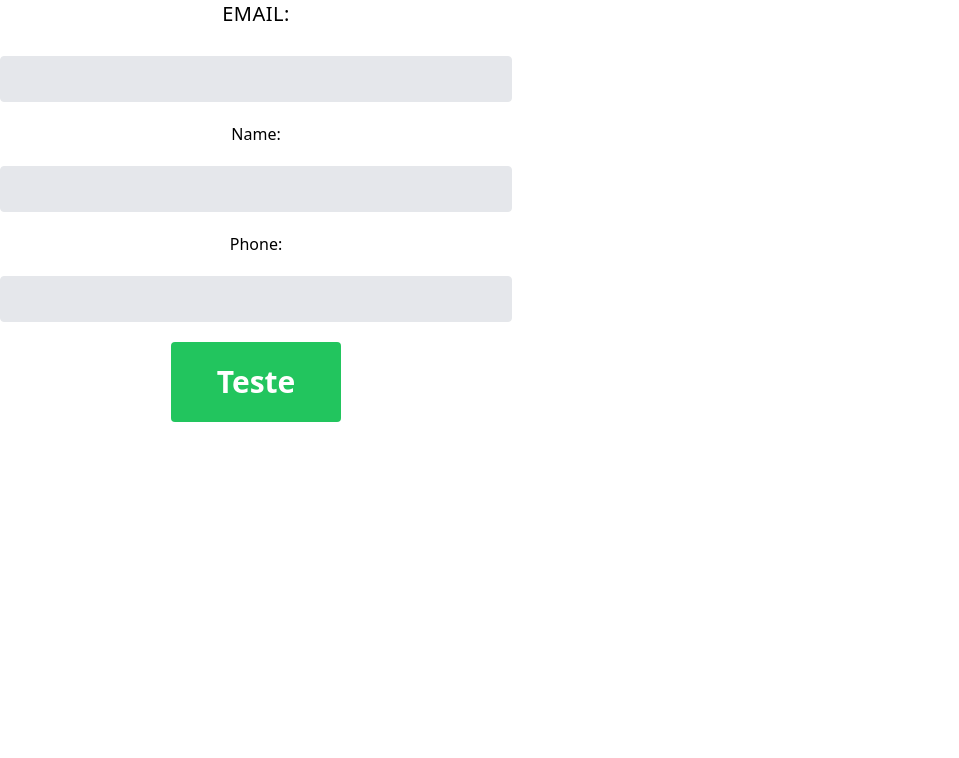
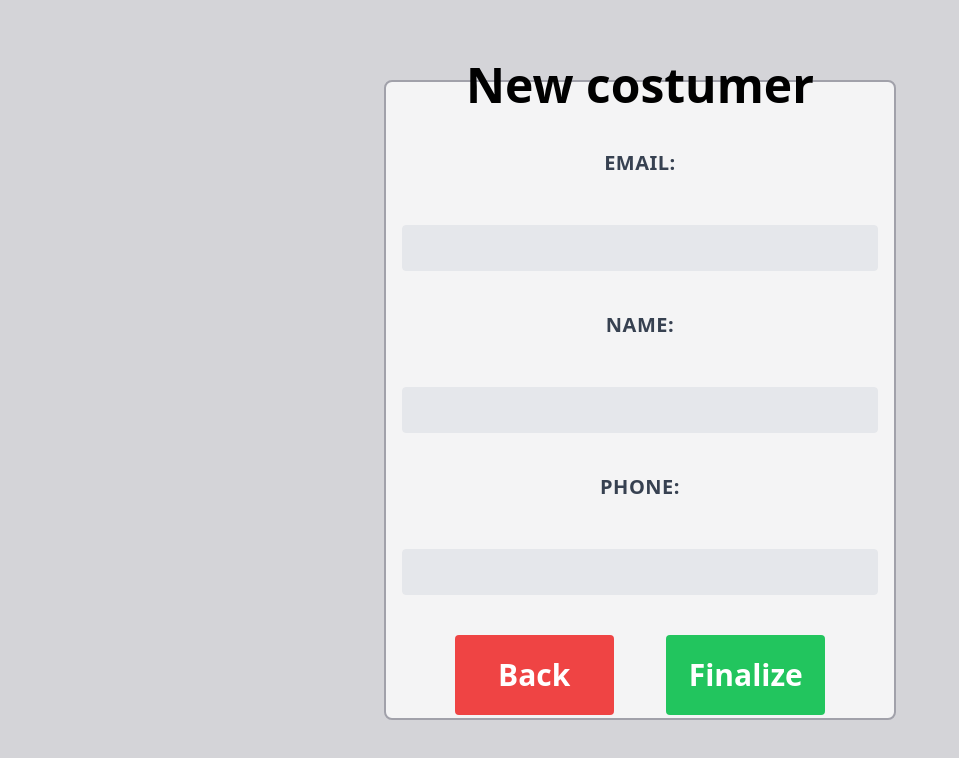
Before and after one commit to devmarangoni/SimpleBank, a React (Vite) app in the folder Web/: page /newcostumer in a window 1280 px wide. Shown: the top 758 px of the page, without its empty margins (0-959 px from the left). Built offline with nearby package versions, Linux system fonts and the light colour scheme.

Commit message:
Create newCostumer created

```diff
--- a/Web/src/components/pages/NewCostumer.tsx
+++ b/Web/src/components/pages/NewCostumer.tsx
@@ -1,9 +1,14 @@
 import { useState } from "react";
+import { Link } from "react-router-dom";
+import { useNavigate } from "react-router-dom";
 
 export function NewCostumer(){
       const [email, setEmail] = useState<string>();
       const [name, setName] = useState<String>();
       const [phone, setPhone] = useState<String>();
+      const navigate = useNavigate();
+
+
 
       async function sendData(){
          const data = {
@@ -21,25 +26,41 @@ export function NewCostumer(){
          })
          .then(response => response.status)
          .then(status => {
-            if(status === 200){
-               console.log('Operação realizada com sucesso')
-            } else {
-              console.log('Falha no envio de dados')
-            }
+            checkStatus(status);
          })
          .catch(error => console.error(error))
       }
 
+      const checkStatus = (status:number) => {
+         if(status === 200) {
+            navigate('/completed');
+         } else {
+            navigate('/failed');
+         }
+      }
 
    return (
-      <div className="h-1/2 w-full max-w-lg flex flex-col gap-5 items-center justify-center">
-         <label htmlFor="email" className="text-xl block uppercase tracking-wide text-gray-700font-bold mb-2">Email:</label>
-         <input onChange={e => {setEmail(e.target.value)}} type="email" id="email" className="appearance-none block w-full bg-gray-200 text-gray-700 border border-gray-200 rounded py-3 px-4 leading-tight focus:outline-none focus:bg-white focus:border-gray-500"/>
-         <label htmlFor="name" className="h-full w-full max-w-lg flex flex-col gap-5 items-center justify-center">Name:</label>
-         <input onChange={e => {setName(e.target.value)}} type="text" id="name" className="appearance-none block w-full bg-gray-200 text-gray-700 border border-gray-200 rounded py-3 px-4 leading-tight focus:outline-none focus:bg-white focus:border-gray-500"/>
-         <label htmlFor="telefone" className="h-full w-full max-w-lg flex flex-col gap-5 items-center justify-center">Phone:</label>
-         <input onChange={e => {setPhone(e.target.value)}} type="tel" id="telefone" className="appearance-none block w-full bg-gray-200 text-gray-700 border border-gray-200 rounded py-3 px-4 leading-tight focus:outline-none focus:bg-white focus:border-gray-500"/>
-         <button onClick={sendData}  id="submit" className="text-3xl w-2/6 h-20 bg-green-500 mb-6 hover:bg-green-700 text-white font-bold py-2 px-4 rounded">Teste</button>
+      <div className="h-screen flex items-center justify-center bg-zinc-300">
+         <div className="bg-zinc-100 p-4 border-2 rounded-lg border-zinc-400 h-4/5 w-2/5 flex flex-col gap-10 items-center justify-center">
+            <h1 className="text-5xl font-bold ">New costumer</h1>
+            <label htmlFor="email" className="text-xl block uppercase tracking-wide text-gray-700 font-bold mb-2">Email:</label>
+            <input onChange={e => {setEmail(e.target.value)}} type="email" id="email" className="appearance-none block w-full bg-gray-200 text-gray-700 border border-gray-200 rounded py-3 px-4 leading-tight focus:outline-none focus:bg-white focus:border-gray-500"/>
+            <label htmlFor="name" className="text-xl block uppercase tracking-wide text-gray-700 font-bold mb-2">Name:</label>
+            <input onChange={e => {setName(e.target.value)}} type="text" id="name" className="appearance-none block w-full bg-gray-200 text-gray-700 border border-gray-200 rounded py-3 px-4 leading-tight focus:outline-none focus:bg-white focus:border-gray-500"/>
+            <label htmlFor="telefone" className="text-xl block uppercase tracking-wide text-gray-700 font-bold mb-2">Phone:</label>
+            <input onChange={e => {setPhone(e.target.value)}} type="tel" id="telefone" className="appearance-none block w-full bg-gray-200 text-gray-700 border border-gray-200 rounded py-3 px-4 leading-tight focus:outline-none focus:bg-white focus:border-gray-500"/>
+            <div className="w-full flex items-start justify-evenly">
+            <Link to="/" className="flex items-center justify-center text-3xl w-2/6 h-20 bg-red-500 mb-6 hover:bg-red-700 text-white font-bold py-2 px-4 rounded">Back</Link>
+            <button onClick={sendData} className="text-3xl w-2/6 h-20 bg-green-500 mb-6 hover:bg-green-700 text-white font-bold py-2 px-4 rounded">Finalize</button>
+            </div>
+         </div>
       </div>
    )
 }
+
+function useRef(arg0: number) {
+   throw new Error("Function not implemented.");
+}
+function useEffect(arg0: () => void, arg1: number[]) {
+   throw new Error("Function not implemented.");
+}
--- a/Web/src/components/pages/Withdraw.tsx
+++ b/Web/src/components/pages/Withdraw.tsx
@@ -33,11 +33,11 @@ export function Withdraw(){
 
    return (
       <div className="h-1/2 w-full max-w-lg flex flex-col gap-5 items-center justify-center">
-         <label htmlFor="email" className="text-xl block uppercase tracking-wide text-gray-700font-bold mb-2">Email:</label>
+         <label htmlFor="email" className="text-xl block uppercase tracking-wide text-gray-700 font-bold mb-2">Email:</label>
          <input onChange={e => {setEmail(e.target.value)}} type="email" id="email" className="appearance-none block w-full bg-gray-200 text-gray-700 border border-gray-200 rounded py-3 px-4 leading-tight focus:outline-none focus:bg-white focus:border-gray-500"/>
-         <label htmlFor="name" className="h-full w-full max-w-lg flex flex-col gap-5 items-center justify-center">Name:</label>
+         <label htmlFor="name" className="text-xl block uppercase tracking-wide text-gray-700 font-bold mb-2">Name:</label>
          <input onChange={e => {setName(e.target.value)}} type="text" id="name" className="appearance-none block w-full bg-gray-200 text-gray-700 border border-gray-200 rounded py-3 px-4 leading-tight focus:outline-none focus:bg-white focus:border-gray-500"/>
-         <label htmlFor="telefone" className="h-full w-full max-w-lg flex flex-col gap-5 items-center justify-center">Phone:</label>
+         <label htmlFor="telefone" className="text-xl block uppercase tracking-wide text-gray-700 font-bold mb-2">Phone:</label>
          <input onChange={e => {setPhone(e.target.value)}} type="tel" id="telefone" className="appearance-none block w-full bg-gray-200 text-gray-700 border border-gray-200 rounded py-3 px-4 leading-tight focus:outline-none focus:bg-white focus:border-gray-500"/>
          <button onClick={sendData}  id="submit" className="text-3xl w-2/6 h-20 bg-green-500 mb-6 hover:bg-green-700 text-white font-bold py-2 px-4 rounded">Teste</button>
       </div>
--- a/Web/src/main.tsx
+++ b/Web/src/main.tsx
@@ -9,7 +9,9 @@ import { Balance } from './components/pages/Balance';
 import { Deposit } from './components/pages/Deposit';
 import { MakePix } from './components/pages/MakePix';
 import { Withdraw } from './components/pages/Withdraw';
-import { PageNotFound } from './components/PageNotFound';
+import { PageNotFound } from './utils/PageNotFound';
+import { FailedAction } from './utils/FailedAction';
+import { CompletedAction } from './utils/CompletedAction';
 
 ReactDOM.createRoot(document.getElementById('root') as HTMLElement).render(
   <React.StrictMode>
@@ -22,6 +24,8 @@ ReactDOM.createRoot(document.getElementById('root') as HTMLElement).render(
         <Route path="/deposit" element={<Deposit/>}/>
         <Route path="/withdraw" element={<Withdraw/>}/>
         <Route path="/makepix" element={<MakePix/>}/>
+        <Route path="/completed" element={<CompletedAction/>}/>
+        <Route path="/failed" element={<FailedAction/>}/>
         <Route path="/*" element={<PageNotFound/>}/>
       </Routes>
     </BrowserRouter>
--- /dev/null
+++ b/Web/src/utils/CompletedAction.tsx
@@ -0,0 +1,7 @@
+export function CompletedAction(){
+   return (
+      <div>
+         <h1>Completed action</h1>
+      </div>
+   )
+}
--- /dev/null
+++ b/Web/src/utils/FailedAction.tsx
@@ -0,0 +1,7 @@
+export function FailedAction(){
+   return (
+      <div>
+         <h1>Failed action</h1>
+      </div>
+   )
+}
```
Also changed, not shown: Web/src/utils/PageNotFound.tsx (renamed from Web/src/components/PageNotFound.tsx), 1 other file (tests, documents, lock files or other folders).
